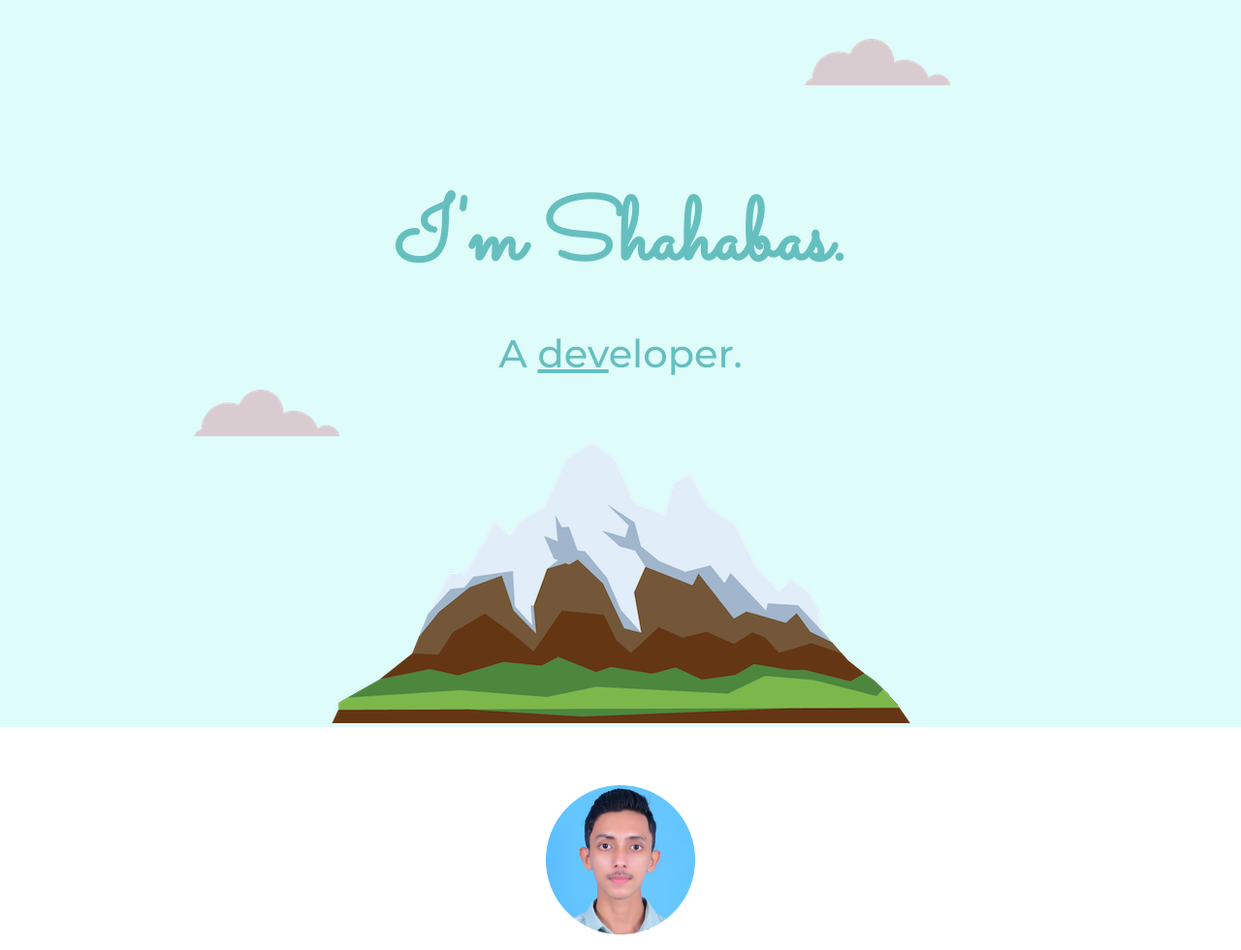
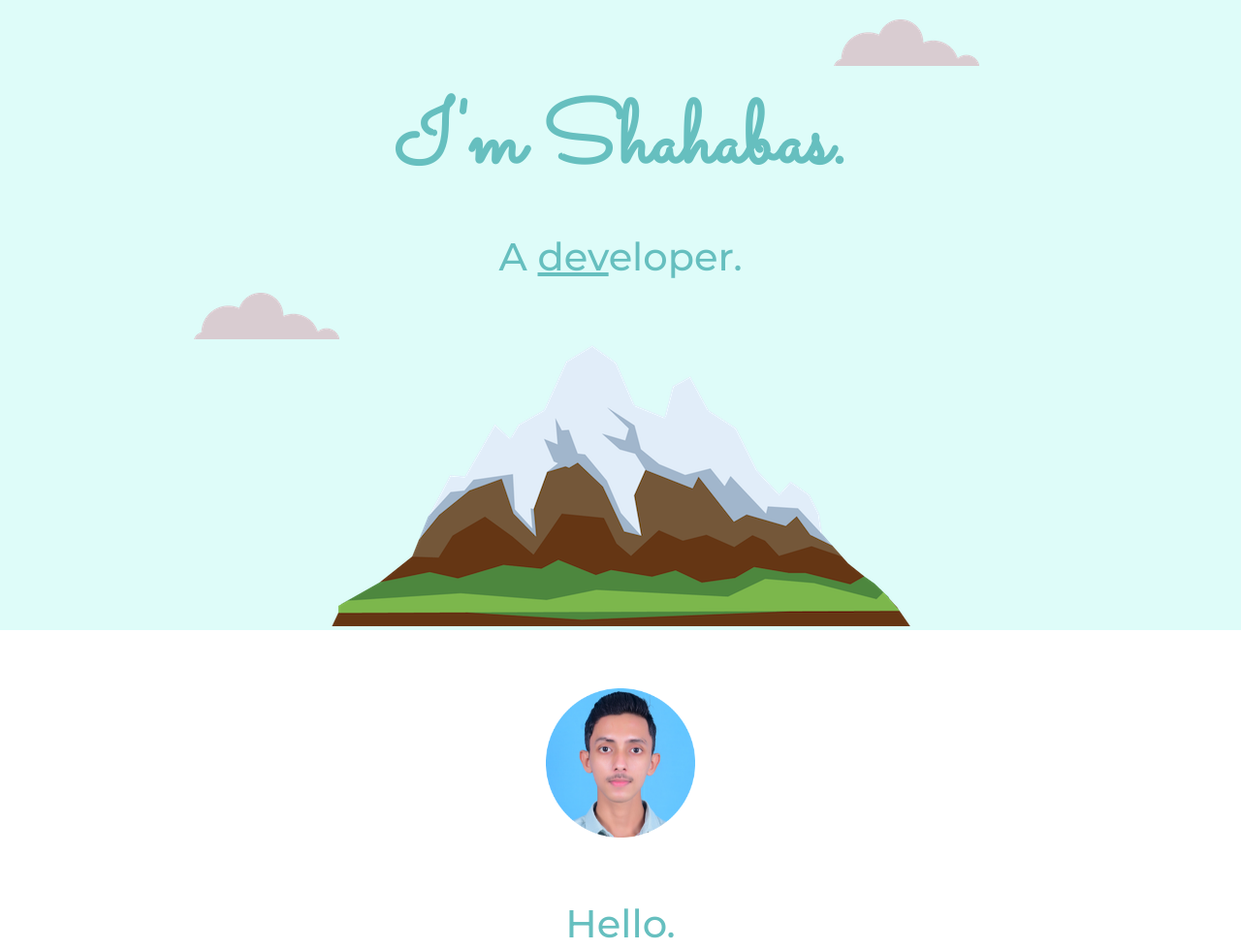
Before and after one commit to S488U/personal, a plain HTML site: page index.html in a window 1280 px wide. Shown: the top 980 px of the page at 97% size. Drawn offline with Linux system fonts and the light colour scheme.

Commit message:
updated the top-cloud section

```diff
--- a/css/style.css
+++ b/css/style.css
@@ -33,7 +33,7 @@ a {
 .first-container {
     background-color: #DEFCF9;
     position: relative;
-    padding-top: 110px;
+    padding-top: 10px;
 }
 
 /*   This is the place of the middle container:
@@ -150,8 +150,8 @@ hr{
 
 .top-cloud {
     position: absolute;
-    right: 300px;
-    top: 40px;
+    right: 270px;
+    top: 20px;
 }
 
 span {
```
